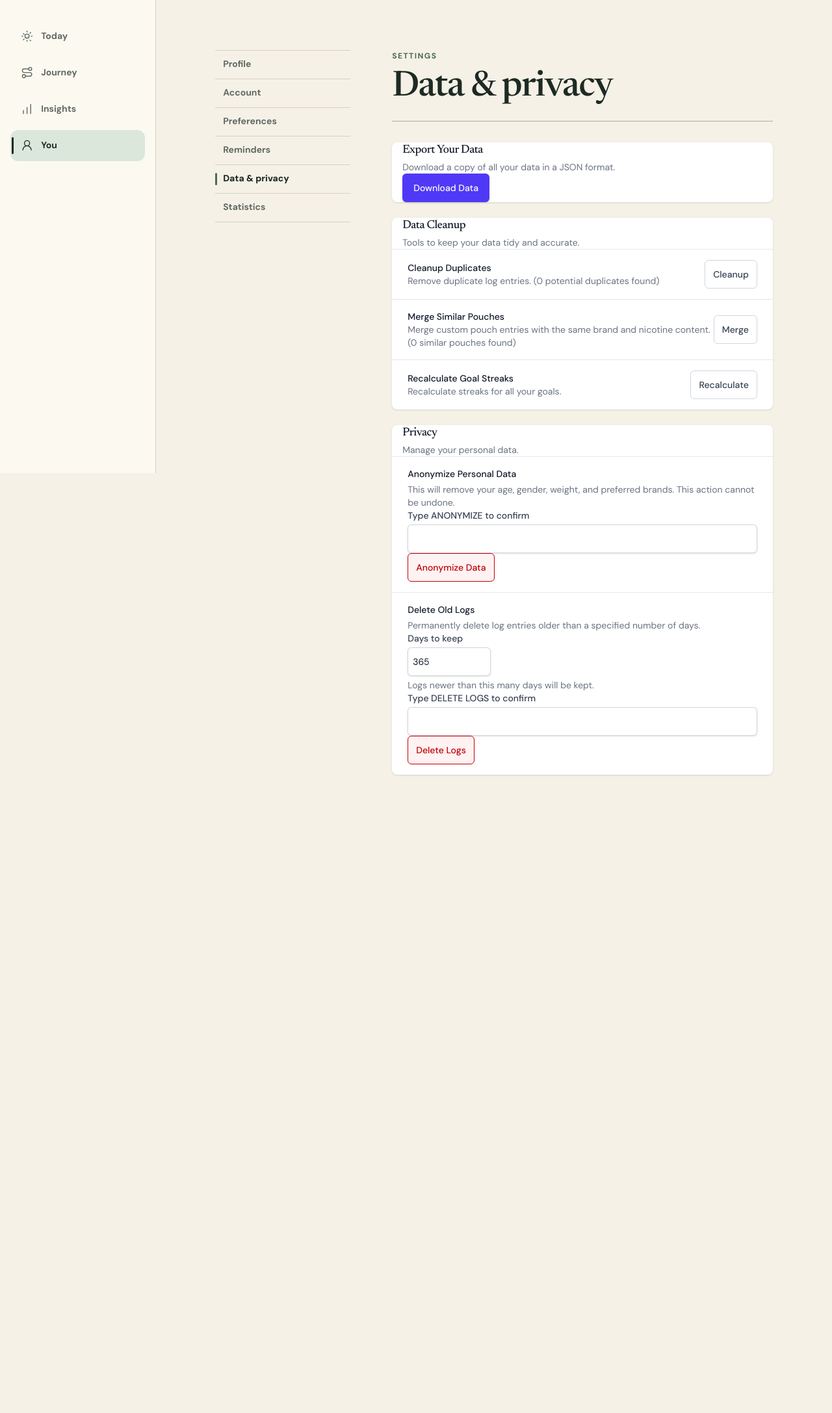
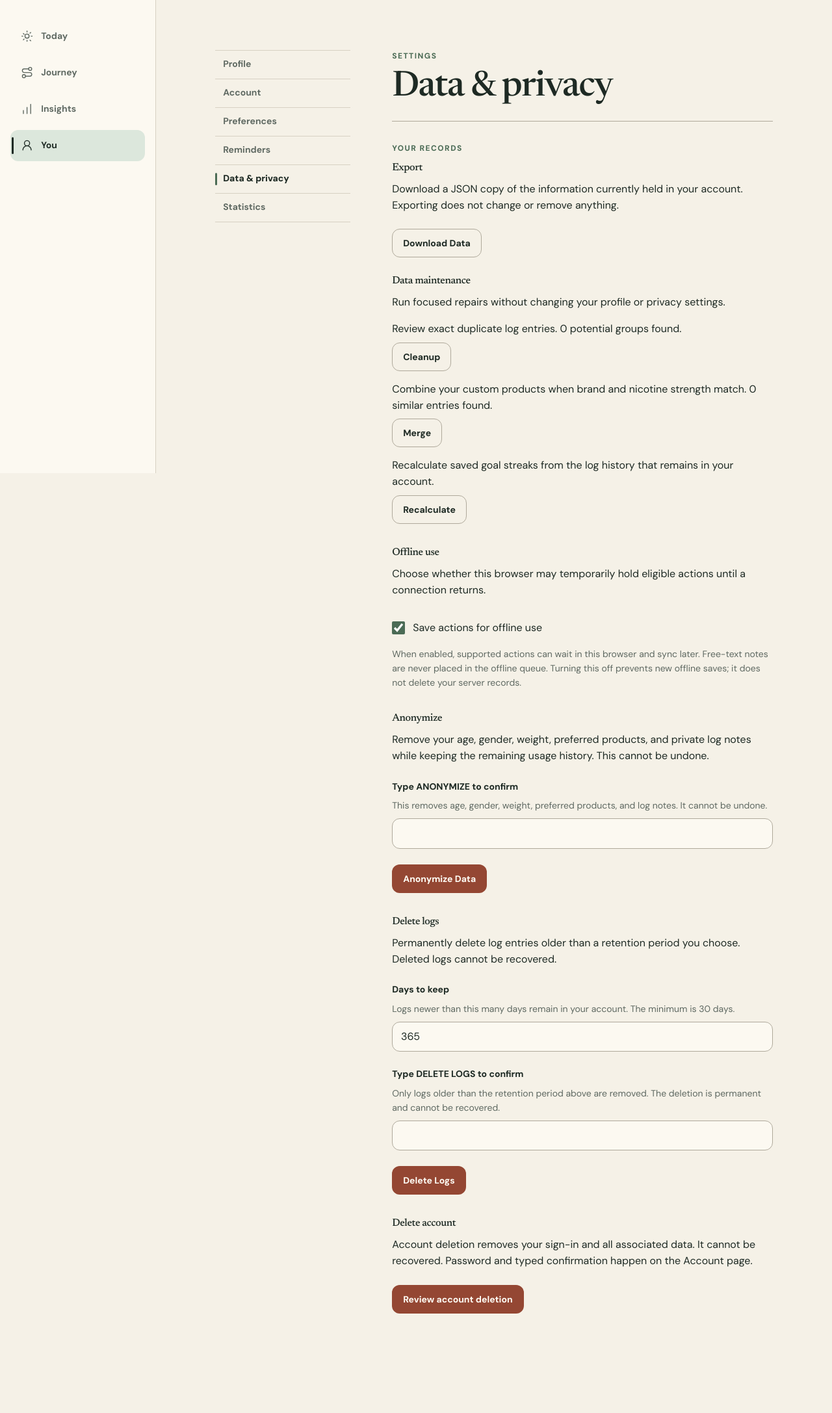
Before and after one commit to MAbbara/Nicotine-Tracker, a Flask app: page /settings/data in a window 1280 px wide. Shown: the part 72-2246 px from the top of the page at 65% size. Before the commit the page ends 1265 px from the top, so only its background shows below. Run offline with Flask 3, Linux system fonts and the light colour scheme; the visitor is signed in with stand-in values (Sample User, id 1); data comes from the database, SQL or seed files in the repository.

Commit message:
feat: finish data privacy and statistics settings

```diff
--- a/routes/settings.py
+++ b/routes/settings.py
@@ -795,6 +795,7 @@ def export_user_data(user):
     """Export user data (GDPR compliance)"""
     try:
         resolved_timezone = resolve_timezone(user.timezone)
+        preferences = user.preferences
         # Collect all user data
         user_data = {
             'profile': {
@@ -804,8 +805,12 @@ def export_user_data(user):
                 'gender': user.gender,
                 'weight': user.weight,
                 'timezone': user.timezone,
-                'units_preference': user.preferences.units_preference,
-                'preferred_brands': user.preferences.preferred_brands,
+                'units_preference': (
+                    preferences.units_preference if preferences else 'mg'
+                ),
+                'preferred_brands': (
+                    preferences.preferred_brands if preferences else None
+                ),
                 'email_verified': user.email_verified
             },
 
--- /dev/null
+++ b/static/js/settings/data.js
@@ -0,0 +1,91 @@
+export async function updateOfflineQueue({ checkbox, status, request }) {
+  if (!checkbox || !status || typeof request !== 'function') return false;
+  if (checkbox.dataset.busy === 'true') return false;
+
+  const requestedState = checkbox.checked === true;
+  const previousState = !requestedState;
+  checkbox.dataset.busy = 'true';
+  checkbox.disabled = true;
+  status.hidden = false;
+  status.textContent = 'Saving offline preference…';
+  status.dataset.state = 'loading';
+  status.setAttribute('aria-busy', 'true');
+  status.classList?.remove('c-status--constructive', 'c-status--attention');
+
+  let succeeded = false;
+  try {
+    const result = await request(requestedState);
+    succeeded = result?.success === true;
+    if (!succeeded) throw new Error('offline-preference-rejected');
+    checkbox.checked = result.enabled === true;
+    status.textContent = result.message || (
+      checkbox.checked ? 'Offline saving is on.' : 'Offline saving is off.'
+    );
+    status.dataset.state = 'success';
+    status.classList?.add('c-status--constructive');
+    return true;
+  } catch (_error) {
+    checkbox.checked = previousState;
+    status.textContent = 'Offline preference could not be saved. Please try again.';
+    status.dataset.state = 'error';
+    status.classList?.add('c-status--attention');
+    return false;
+  } finally {
+    checkbox.disabled = false;
+    delete checkbox.dataset.busy;
+    status.hidden = false;
+    status.setAttribute('aria-busy', 'false');
+  }
+}
+
+export function initDataPrivacy(root = document, fetchImpl = fetch) {
+  if (!root || typeof root.querySelector !== 'function') return () => {};
+  const checkbox = root.querySelector('#offline_queue_enabled');
+  const status = root.querySelector('#offline-queue-status');
+  if (!checkbox || !status) return () => {};
+
+  const csrfToken = root.querySelector('meta[name="csrf-token"]')?.content || '';
+  const enabledMeta = root.querySelector('meta[name="offline-queue-enabled"]');
+  const savePreference = async (enabled) => {
+    const response = await fetchImpl(checkbox.dataset.endpoint, {
+      method: 'PATCH',
+      headers: {
+        'Content-Type': 'application/json',
+        'X-CSRFToken': csrfToken,
+      },
+      credentials: 'same-origin',
+      body: JSON.stringify({ enabled }),
+    });
+    let payload = {};
+    try {
+      payload = await response.json();
+    } catch (_error) {
+      payload = {};
+    }
+    const saved = payload?.offline_queue?.enabled;
+    const success = response.ok && typeof saved === 'boolean';
+    if (success && enabledMeta) enabledMeta.content = String(saved);
+    return {
+      success,
+      enabled: saved,
+      message: success
+        ? (saved ? 'Offline saving is on.' : 'Offline saving is off.')
+        : undefined,
+    };
+  };
+
+  const handleChange = () => {
+    void updateOfflineQueue({ checkbox, status, request: savePreference });
+  };
+  checkbox.addEventListener('change', handleChange);
+  return () => checkbox.removeEventListener('change', handleChange);
+}
+
+if (typeof document !== 'undefined') {
+  const start = () => initDataPrivacy(document, window.fetch.bind(window));
+  if (document.readyState === 'loading') {
+    document.addEventListener('DOMContentLoaded', start, { once: true });
+  } else {
+    start();
+  }
+}
--- a/templates/settings/data.html
+++ b/templates/settings/data.html
@@ -3,97 +3,150 @@
 {% block title %}Data & Privacy - Settings{% endblock %}
 
 {% block settings_content %}
-<div class="space-y-6">
-    <!-- Data Export -->
-    <div class="bg-white dark:bg-gray-800 shadow rounded-lg">
-        <div class="px-4 py-5 sm:p-6">
-            <h3 class="text-lg font-medium leading-6 text-gray-900 dark:text-white">Export Your Data</h3>
-            <p class="mt-1 max-w-2xl text-sm text-gray-500 dark:text-gray-400">Download a copy of all your data in a JSON format.</p>
-            <div class="mt-5">
-                <form method="POST" action="{{ url_for('settings.data') }}">
+{% set offline_enabled = user.preferences.offline_queue_enabled if user.preferences else true %}
+<div class="data-sections space-y-8">
+    <section class="data-section space-y-6" aria-labelledby="data-export-title">
+        <header class="data-section__intro space-y-2">
+            <p class="eyebrow">Your records</p>
+            <h2 id="data-export-title">Export</h2>
+            <p>Download a JSON copy of the information currently held in your account. Exporting does not change or remove anything.</p>
+        </header>
+
+        <form method="POST" action="{{ url_for('settings.data') }}">
             <input type="hidden" name="csrf_token" value="{{ csrf_token() }}">
-                    <input type="hidden" name="action" value="export_data">
-                    <button type="submit" class="inline-flex items-center px-4 py-2 border border-transparent text-sm font-medium rounded-md shadow-sm text-white bg-indigo-600 hover:bg-indigo-700">
-                        Download Data
-                    </button>
+            <input type="hidden" name="action" value="export_data">
+            <button type="submit" class="c-button c-button--secondary">Download Data</button>
+        </form>
+
+        <div class="data-maintenance space-y-4">
+            <header class="space-y-2">
+                <h3>Data maintenance</h3>
+                <p>Run focused repairs without changing your profile or privacy settings.</p>
+            </header>
+
+            <div class="data-maintenance__actions space-y-4">
+                <form method="POST" action="{{ url_for('settings.data') }}" class="space-y-2">
+                    <input type="hidden" name="csrf_token" value="{{ csrf_token() }}">
+                    <input type="hidden" name="action" value="cleanup_duplicates">
+                    <p>Review exact duplicate log entries. {{ data_stats.potential_duplicates }} potential {{ 'group' if data_stats.potential_duplicates == 1 else 'groups' }} found.</p>
+                    <button type="submit" class="c-button c-button--secondary">Cleanup</button>
+                </form>
+
+                <form method="POST" action="{{ url_for('settings.data') }}" class="space-y-2">
+                    <input type="hidden" name="csrf_token" value="{{ csrf_token() }}">
+                    <input type="hidden" name="action" value="merge_custom_pouches">
+                    <p>Combine your custom products when brand and nicotine strength match. {{ data_stats.similar_pouches }} similar {{ 'entry' if data_stats.similar_pouches == 1 else 'entries' }} found.</p>
+                    <button type="submit" class="c-button c-button--secondary">Merge</button>
+                </form>
+
+                <form method="POST" action="{{ url_for('settings.data') }}" class="space-y-2">
+                    <input type="hidden" name="csrf_token" value="{{ csrf_token() }}">
+                    <input type="hidden" name="action" value="recalculate_goals">
+                    <p>Recalculate saved goal streaks from the log history that remains in your account.</p>
+                    <button type="submit" class="c-button c-button--secondary">Recalculate</button>
                 </form>
             </div>
         </div>
-    </div>
+    </section>
 
-    <!-- Data Cleanup -->
-    <div class="bg-white dark:bg-gray-800 shadow rounded-lg">
-        <div class="px-4 py-5 sm:p-6">
-            <h3 class="text-lg font-medium leading-6 text-gray-900 dark:text-white">Data Cleanup</h3>
-            <p class="mt-1 max-w-2xl text-sm text-gray-500 dark:text-gray-400">Tools to keep your data tidy and accurate.</p>
+    <section class="data-section space-y-6" aria-labelledby="data-offline-title">
+        <header class="data-section__intro space-y-2">
+            <h2 id="data-offline-title">Offline use</h2>
+            <p>Choose whether this browser may temporarily hold eligible actions until a connection returns.</p>
+        </header>
+
+        <div class="c-field">
+            <label class="c-field__check" for="offline_queue_enabled">
+                <input
+                    class="c-field__check-input"
+                    id="offline_queue_enabled"
+                    name="offline_queue_enabled"
+                    type="checkbox"
+                    data-endpoint="{{ url_for('settings.update_offline_queue_preference') }}"
+                    aria-describedby="offline-queue-description offline-queue-status"
+                    {% if offline_enabled %}checked{% endif %}
+                >
+                <span class="c-field__check-label">Save actions for offline use</span>
+            </label>
+            <p class="c-field__description" id="offline-queue-description">When enabled, supported actions can wait in this browser and sync later. Free-text notes are never placed in the offline queue. Turning this off prevents new offline saves; it does not delete your server records.</p>
+            <p class="c-status" id="offline-queue-status" role="status" aria-live="polite" hidden></p>
         </div>
-        <div class="border-t border-gray-200 dark:border-gray-700">
-             <form method="POST" action="{{ url_for('settings.data') }}" class="divide-y divide-gray-200 dark:divide-gray-700">
+    </section>
+
+    <section class="data-section space-y-6" aria-labelledby="data-anonymize-title">
+        <header class="data-section__intro space-y-2">
+            <h2 id="data-anonymize-title">Anonymize</h2>
+            <p>Remove your age, gender, weight, preferred products, and private log notes while keeping the remaining usage history. This cannot be undone.</p>
+        </header>
+
+        <form method="POST" action="{{ url_for('settings.data') }}" class="space-y-6">
             <input type="hidden" name="csrf_token" value="{{ csrf_token() }}">
-                <div class="px-4 py-4 sm:px-6 flex items-center justify-between">
-                    <div>
-                        <p class="text-sm font-medium text-gray-900 dark:text-white">Cleanup Duplicates</p>
-                        <p class="text-sm text-gray-500 dark:text-gray-400">Remove duplicate log entries. ({{ data_stats.potential_duplicates }} potential duplicates found)</p>
-                    </div>
-                    <button type="submit" name="action" value="cleanup_duplicates" class="inline-flex items-center px-3 py-1.5 border border-gray-300 text-sm font-medium rounded-md text-gray-700 bg-white hover:bg-gray-50 dark:bg-gray-700 dark:text-white dark:border-gray-600">Cleanup</button>
-                </div>
-                <div class="px-4 py-4 sm:px-6 flex items-center justify-between">
-                    <div>
-                        <p class="text-sm font-medium text-gray-900 dark:text-white">Merge Similar Pouches</p>
-                        <p class="text-sm text-gray-500 dark:text-gray-400">Merge custom pouch entries with the same brand and nicotine content. ({{ data_stats.similar_pouches }} similar pouches found)</p>
-                    </div>
-                    <button type="submit" name="action" value="merge_custom_pouches" class="inline-flex items-center px-3 py-1.5 border border-gray-300 text-sm font-medium rounded-md text-gray-700 bg-white hover:bg-gray-50 dark:bg-gray-700 dark:text-white dark:border-gray-600">Merge</button>
-                </div>
-                 <div class="px-4 py-4 sm:px-6 flex items-center justify-between">
-                    <div>
-                        <p class="text-sm font-medium text-gray-900 dark:text-white">Recalculate Goal Streaks</p>
-                        <p class="text-sm text-gray-500 dark:text-gray-400">Recalculate streaks for all your goals.</p>
-                    </div>
-                    <button type="submit" name="action" value="recalculate_goals" class="inline-flex items-center px-3 py-1.5 border border-gray-300 text-sm font-medium rounded-md text-gray-700 bg-white hover:bg-gray-50 dark:bg-gray-700 dark:text-white dark:border-gray-600">Recalculate</button>
-                </div>
-            </form>
-        </div>
-    </div>
+            <input type="hidden" name="action" value="anonymize_data">
+            <div class="c-field">
+                <label class="c-field__label" for="confirm_anonymize">Type ANONYMIZE to confirm</label>
+                <p class="c-field__description" id="confirm-anonymize-description">This removes age, gender, weight, preferred products, and log notes. It cannot be undone.</p>
+                <input
+                    class="c-field__control"
+                    id="confirm_anonymize"
+                    name="confirm_anonymize"
+                    autocomplete="off"
+                    required
+                    pattern="ANONYMIZE"
+                    aria-describedby="confirm-anonymize-description"
+                >
+            </div>
+            <button type="submit" class="c-button c-button--danger">Anonymize Data</button>
+        </form>
+    </section>
 
-    <!-- Privacy Actions -->
-    <div class="bg-white dark:bg-gray-800 shadow rounded-lg">
-        <div class="px-4 py-5 sm:p-6">
-            <h3 class="text-lg font-medium leading-6 text-gray-900 dark:text-white">Privacy</h3>
-            <p class="mt-1 max-w-2xl text-sm text-gray-500 dark:text-gray-400">Manage your personal data.</p>
-        </div>
-        <div class="border-t border-gray-200 dark:border-gray-700">
-            <div class="divide-y divide-gray-200 dark:divide-gray-700">
-                <form method="POST" action="{{ url_for('settings.data') }}">
-                    <input type="hidden" name="csrf_token" value="{{ csrf_token() }}">
-                    <div class="px-4 py-4 sm:px-6">
-                        <p class="text-sm font-medium text-gray-900 dark:text-white">Anonymize Personal Data</p>
-                        <p class="mt-1 text-sm text-gray-500 dark:text-gray-400">This will remove your age, gender, weight, and preferred brands. This action cannot be undone.</p>
-                        <div class="mt-3">
-                            <input type="hidden" name="action" value="anonymize_data">
-                            <label for="confirm_anonymize" class="block text-sm font-medium text-gray-700 dark:text-gray-300">Type ANONYMIZE to confirm</label>
-                            <input id="confirm_anonymize" name="confirm_anonymize" autocomplete="off" required pattern="ANONYMIZE" class="mt-1 block w-full max-w-xs rounded-md border-0 py-1.5 px-2 text-gray-900 shadow-sm ring-1 ring-inset ring-gray-300 focus:ring-2 focus:ring-indigo-600 sm:text-sm dark:bg-gray-700 dark:text-white dark:ring-gray-600">
-                            <button type="submit" class="mt-3 inline-flex items-center px-3 py-1.5 border border-red-300 text-sm font-medium rounded-md text-red-700 bg-red-50 hover:bg-red-100 dark:bg-red-900 dark:text-red-300 dark:border-red-700">Anonymize Data</button>
-                        </div>
-                    </div>
-                </form>
-                <form method="POST" action="{{ url_for('settings.data') }}">
-                    <input type="hidden" name="csrf_token" value="{{ csrf_token() }}">
-                    <div class="px-4 py-4 sm:px-6">
-                        <p class="text-sm font-medium text-gray-900 dark:text-white">Delete Old Logs</p>
-                        <p class="mt-1 text-sm text-gray-500 dark:text-gray-400">Permanently delete log entries older than a specified number of days.</p>
-                        <div class="mt-3">
-                            <input type="hidden" name="action" value="delete_old_logs">
-                            <label for="days_to_keep" class="block text-sm font-medium text-gray-700 dark:text-gray-300">Days to keep</label>
-                            <input id="days_to_keep" name="days_to_keep" type="number" value="365" min="30" required aria-describedby="days_to_keep_help" class="mt-1 block w-32 rounded-md border-0 py-1.5 px-2 text-gray-900 shadow-sm ring-1 ring-inset ring-gray-300 focus:ring-2 focus:ring-indigo-600 sm:text-sm dark:bg-gray-700 dark:text-white dark:ring-gray-600">
-                            <p id="days_to_keep_help" class="mt-1 text-sm text-gray-500 dark:text-gray-400">Logs newer than this many days will be kept.</p>
-                            <label for="confirm_delete_logs" class="mt-3 block text-sm font-medium text-gray-700 dark:text-gray-300">Type DELETE LOGS to confirm</label>
-                            <input id="confirm_delete_logs" name="confirm_delete_logs" autocomplete="off" required pattern="DELETE LOGS" class="mt-1 block w-full max-w-xs rounded-md border-0 py-1.5 px-2 text-gray-900 shadow-sm ring-1 ring-inset ring-gray-300 focus:ring-2 focus:ring-indigo-600 sm:text-sm dark:bg-gray-700 dark:text-white dark:ring-gray-600">
-                            <button type="submit" class="mt-3 inline-flex items-center px-3 py-1.5 border border-red-300 text-sm font-medium rounded-md text-red-700 bg-red-50 hover:bg-red-100 dark:bg-red-900 dark:text-red-300 dark:border-red-700">Delete Logs</button>
-                        </div>
-                    </div>
-                </form>
+    <section class="data-section space-y-6" aria-labelledby="data-delete-logs-title">
+        <header class="data-section__intro space-y-2">
+            <h2 id="data-delete-logs-title">Delete logs</h2>
+            <p>Permanently delete log entries older than a retention period you choose. Deleted logs cannot be recovered.</p>
+        </header>
+
+        <form method="POST" action="{{ url_for('settings.data') }}" class="space-y-6">
+            <input type="hidden" name="csrf_token" value="{{ csrf_token() }}">
+            <input type="hidden" name="action" value="delete_old_logs">
+            <div class="c-field">
+                <label class="c-field__label" for="days_to_keep">Days to keep</label>
+                <p class="c-field__description" id="days_to_keep_help">Logs newer than this many days remain in your account. The minimum is 30 days.</p>
+                <input
+                    class="c-field__control"
+                    id="days_to_keep"
+                    name="days_to_keep"
+                    type="number"
+                    value="365"
+                    min="30"
+                    required
+                    aria-describedby="days_to_keep_help"
+                >
             </div>
-        </div>
-    </div>
+            <div class="c-field">
+                <label class="c-field__label" for="confirm_delete_logs">Type DELETE LOGS to confirm</label>
+                <p class="c-field__description" id="confirm-delete-logs-description">Only logs older than the retention period above are removed. The deletion is permanent and cannot be recovered.</p>
+                <input
+                    class="c-field__control"
+                    id="confirm_delete_logs"
+                    name="confirm_delete_logs"
+                    autocomplete="off"
+                    required
+                    pattern="DELETE LOGS"
+                    aria-describedby="confirm-delete-logs-description"
+                >
+            </div>
+            <button type="submit" class="c-button c-button--danger">Delete Logs</button>
+        </form>
+    </section>
+
+    <section class="data-section space-y-6" aria-labelledby="data-delete-account-title">
+        <header class="data-section__intro space-y-2">
+            <h2 id="data-delete-account-title">Delete account</h2>
+            <p>Account deletion removes your sign-in and all associated data. It cannot be recovered. Password and typed confirmation happen on the Account page.</p>
+        </header>
+        <a class="c-button c-button--danger" href="{{ url_for('settings.account') }}#account-delete-title">Review account deletion</a>
+    </section>
 </div>
+
+<script type="module" src="{{ url_for('static', filename='js/settings/data.js') }}"></script>
 {% endblock %}
```
Also changed, not shown: templates/settings/statistics.html (+44 -62 lines), tests/accessibility/accessibility.spec.js (+11 -0 lines), tests/browser/settings.spec.js (+40 -0 lines), tests/integration/test_settings_data_actions.py (+115 -0 lines), tests/integration/test_settings_statistics.py (added, +48 -0 lines), tests/js/settings_data.test.js (added, +76 -0 lines).
